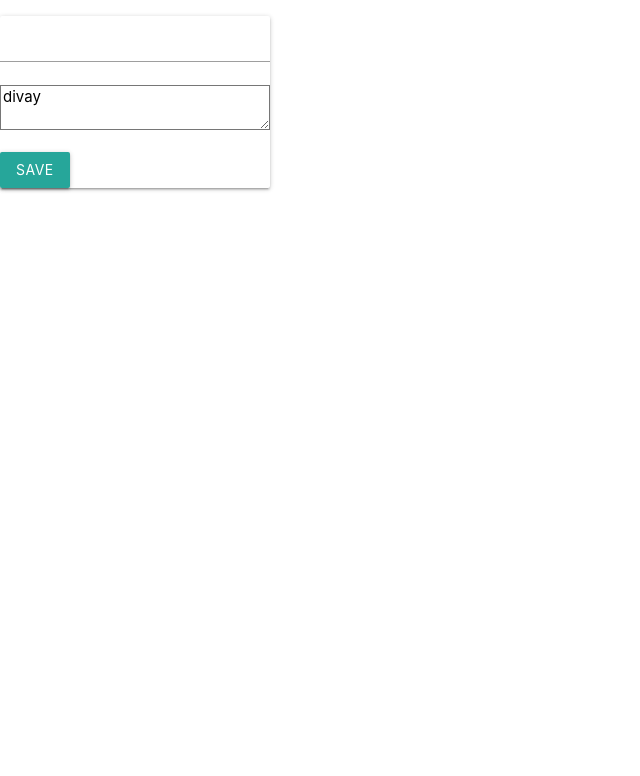
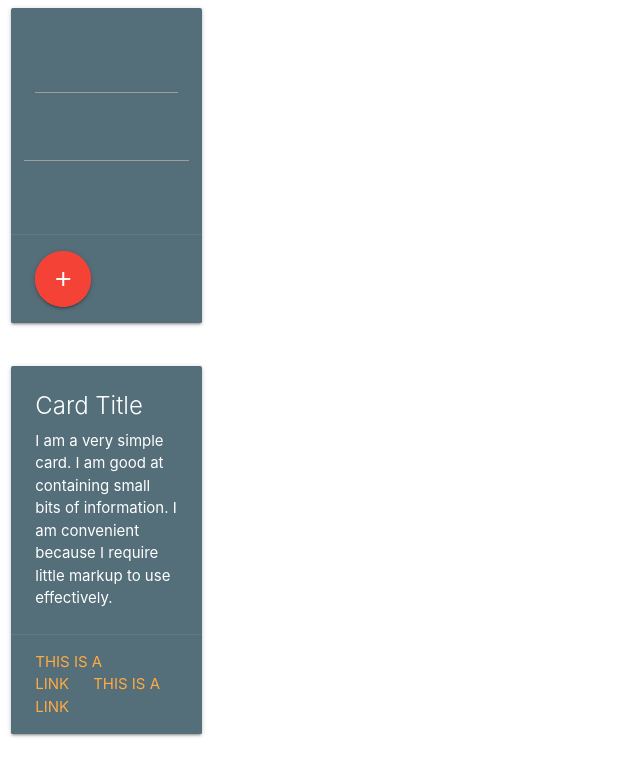
Before and after one commit to divaymohan/Sticky-Notes-On-Web, a React (Create React App) app in the folder frontEnd/sticky_notes/: page / in a window 1280 px wide. Shown: the top 776 px of the page, without its empty margins (0-640 px from the left). Built offline with nearby package versions, Linux system fonts and the light colour scheme.

Commit message:
added dragable component

```diff
--- a/frontEnd/sticky_notes/public/index.html
+++ b/frontEnd/sticky_notes/public/index.html
@@ -15,6 +15,14 @@
       user's mobile device or desktop. See https://developers.google.com/web/fundamentals/web-app-manifest/
     -->
     <link rel="manifest" href="%PUBLIC_URL%/manifest.json" />
+    <link
+      rel="stylesheet"
+      href="https://fonts.googleapis.com/css?family=Roboto:300,400,500"
+    />
+    <link
+      rel="stylesheet"
+      href="https://fonts.googleapis.com/icon?family=Material+Icons"
+    />
     <!--
       Notice the use of %PUBLIC_URL% in the tags above.
       It will be replaced with the URL of the `public` folder during the build.
--- a/frontEnd/sticky_notes/src/component/NoteBody/note.jsx
+++ b/frontEnd/sticky_notes/src/component/NoteBody/note.jsx
@@ -6,31 +6,34 @@ class Note extends Component {
   render() {
     return (
       <Draggable>
-        <div
-          className="card bg-light"
-          style={{ width: "18rem", cursor: "move" }}
-        >
-          <div className="card-body">
-            <h5 className="card-title">
-              <input
-                className="form-control form-control-lg"
-                type="text"
-              ></input>
-            </h5>
-            <p className="card-text">
-              <div clasName="form-group">
-                <textarea
-                  className="form-control"
-                  id="exampleFormControlTextarea1"
-                  rows="3"
-                >
-                  {"divay"}
-                </textarea>
+        <div className="row">
+          <div className="col s2">
+            <div className="card blue-grey darken-1">
+              <div className="card-content white-text">
+                <div className="card-title">
+                  <div class="input-field">
+                    <input id="input_text" type="text" data-length="10"></input>
+                  </div>
+                </div>
+
+                <p>
+                  <div className="row">
+                    <div className="input-field">
+                      <textarea
+                        id="textarea2"
+                        className="materialize-textarea"
+                        data-length="400"
+                      ></textarea>
+                    </div>
+                  </div>
+                </p>
               </div>
-            </p>
-            <a href="#" className="btn btn-primary">
-              Save
-            </a>
+              <div className="card-action">
+                <button class="btn-floating btn-large waves-effect waves-light red pulse">
+                  <i class="material-icons">add</i>
+                </button>
+              </div>
+            </div>
           </div>
         </div>
       </Draggable>
--- /dev/null
+++ b/frontEnd/sticky_notes/src/component/common/noteComponent.js
@@ -0,0 +1,29 @@
+import React from "react";
+import Draggable from "react-draggable";
+
+const NoteComponent = (props) => {
+  return (
+    <Draggable>
+      <div className="row">
+        <div className="col s2">
+          <div className="card blue-grey darken-1">
+            <div className="card-content white-text">
+              <span className="card-title">Card Title</span>
+              <p>
+                I am a very simple card. I am good at containing small bits of
+                information. I am convenient because I require little markup to
+                use effectively.
+              </p>
+            </div>
+            <div className="card-action">
+              <a href="#">This is a link</a>
+              <a href="#">This is a link</a>
+            </div>
+          </div>
+        </div>
+      </div>
+    </Draggable>
+  );
+};
+
+export default NoteComponent;
--- a/frontEnd/sticky_notes/src/component/myApp.jsx
+++ b/frontEnd/sticky_notes/src/component/myApp.jsx
@@ -1,11 +1,16 @@
 import React, { Component } from "react";
-
 import Note from "./NoteBody/note";
+import NoteComponent from "./common/noteComponent";
 
 class MyApp extends Component {
   state = {};
   render() {
-    return <Note />;
+    return (
+      <React.Fragment>
+        <Note />
+        <NoteComponent />
+      </React.Fragment>
+    );
   }
 }
 
```
